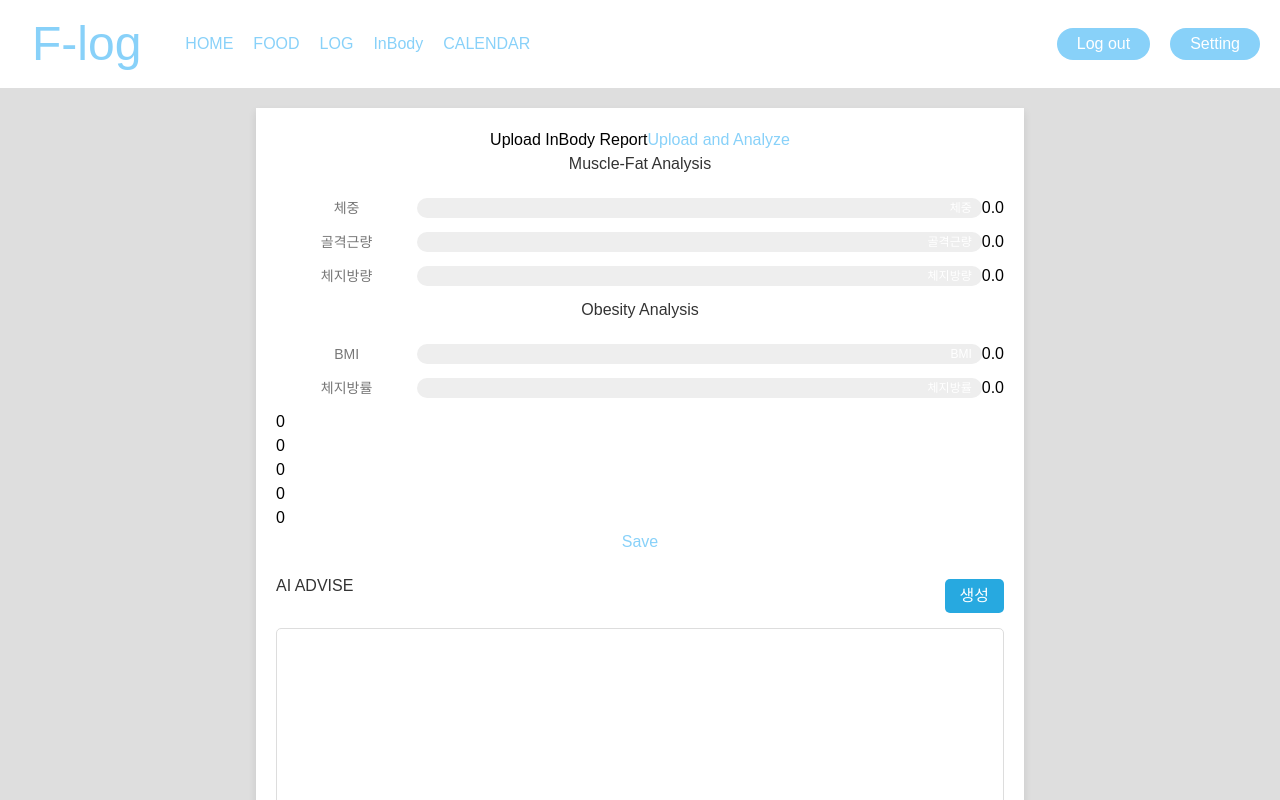
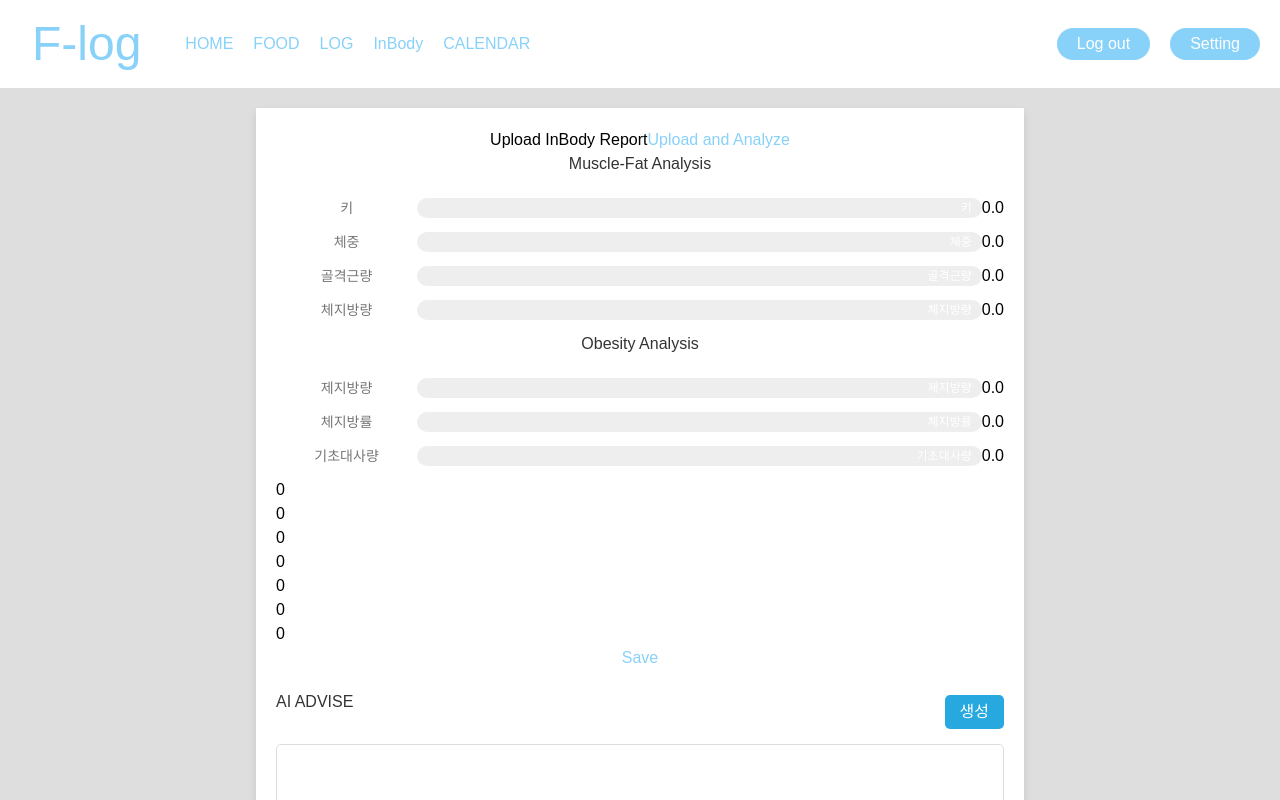
Before and after one commit to F-Log/frontend2, a React (Create React App) app: page /InbodyOcr in a window 1280 px wide. Built offline with nearby package versions, Linux system fonts and the light colour scheme; a web font is replaced by a local one.

Commit message:
feat: BMI 바 제거 및 height, basalMetabolicRate, fatFreeMass 추가

```diff
--- a/src/app/components/App.jsx
+++ b/src/app/components/App.jsx
@@ -18,7 +18,7 @@ import Login from './login';
 import Mypage from './mypage';
 import Register from './register';
 import UpdatePass from './updatepass';
-import InbodyOcr from './InbodyOcr';
+import InbodyOcr from './inbodyOcr';
 
 
 function App() {
--- a/src/app/components/inbodyOcr.jsx
+++ b/src/app/components/inbodyOcr.jsx
@@ -148,6 +148,15 @@ function InBody() {
             <div className="analysis-section">
                 <h2>Muscle-Fat Analysis</h2>
                 <div className="bar-container">
+                    <div className="bar-label">키</div>
+                    <div className="bar">
+                        <div className="bar-fill" style={{ width: `${data.height}%` }}>
+                            <span className="bar-text">키</span>
+                        </div>
+                    </div>
+                    <div className="bar-value">{formatNumber(data.height)}</div>
+                </div>
+                <div className="bar-container">
                     <div className="bar-label">체중</div>
                     <div className="bar">
                         <div className="bar-fill" style={{ width: `${data.bodyWeight}%` }}>
@@ -179,13 +188,13 @@ function InBody() {
             <div className="analysis-section">
                 <h2>Obesity Analysis</h2>
                 <div className="bar-container">
-                    <div className="bar-label">BMI</div>
+                    <div className="bar-label">제지방량</div>
                     <div className="bar">
-                        <div className="bar-fill" style={{ width: `${data.bmi}%` }}>
-                            <span className="bar-text">BMI</span>
+                        <div className="bar-fill" style={{ width: `${data.fatFreeMass}%` }}>
+                            <span className="bar-text">제지방량</span>
                         </div>
                     </div>
-                    <div className="bar-value">{formatNumber(data.bmi)}</div>
+                    <div className="bar-value">{formatNumber(data.fatFreeMass)}</div>
                 </div>
                 <div className="bar-container">
                     <div className="bar-label">체지방률</div>
@@ -196,9 +205,25 @@ function InBody() {
                     </div>
                     <div className="bar-value">{formatNumber(data.bodyFatPercentage)}</div>
                 </div>
+                <div className="bar-container">
+                    <div className="bar-label">기초대사량</div>
+                    <div className="bar">
+                        <div className="bar-fill" style={{ width: `${data.basalMetabolicRate}%` }}>
+                            <span className="bar-text">기초대사량</span>
+                        </div>
+                    </div>
+                    <div className="bar-value">{formatNumber(data.basalMetabolicRate)}</div>
+                </div>
             </div>
 
             <div className="input-section">
+                <input
+                    type="number"
+                    name="height"
+                    placeholder="Height"
+                    value={data.height}
+                    onChange={handleChange}
+                />
                 <input
                     type="number"
                     name="bodyWeight"
@@ -222,9 +247,9 @@ function InBody() {
                 />
                 <input
                     type="number"
-                    name="bmi"
-                    placeholder="BMI"
-                    value={data.bmi}
+                    name="fatFreeMass"
+                    placeholder="Fat Free Mass"
+                    value={data.fatFreeMass}
                     onChange={handleChange}
                 />
                 <input
@@ -234,6 +259,14 @@ function InBody() {
                     value={data.bodyFatPercentage}
                     onChange={handleChange}
                 />
+                <input
+                    type="number"
+                    name="basalMetabolicRate"
+                    placeholder="Basal Metabolic Rate"
+                    value={data.basalMetabolicRate}
+                    onChange={handleChange}
+                />
+
                 <button onClick={handleSave}>Save</button>
             </div>
 
```
